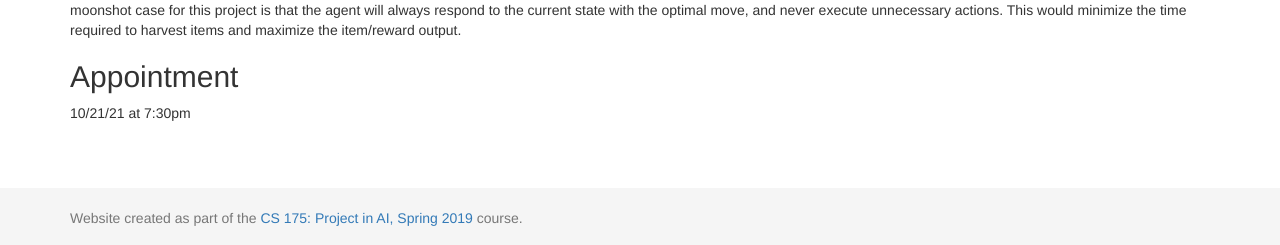
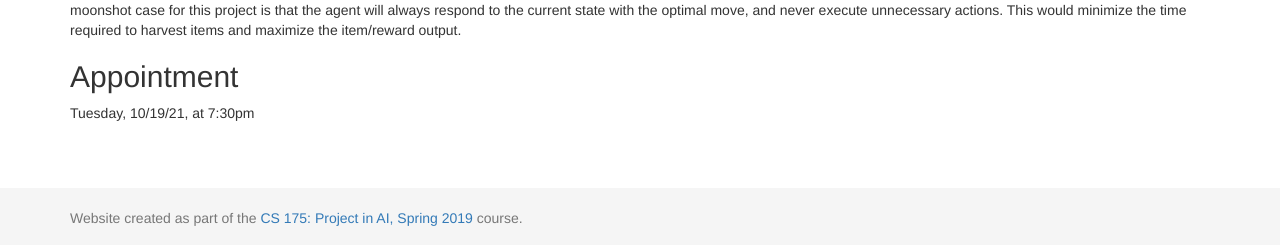
Before and after one commit to brandonmeyer/BarnyardBot, a Jekyll site: the page built from docs/proposal.md, in a window 1280 px wide. Shown: the part 652-897 px from the top of the page. Built offline with Jekyll 4.4.1, drawn with Linux system fonts in a browser that asks for light colours.

Commit message:
Update proposal.md

```diff
--- a/docs/proposal.md
+++ b/docs/proposal.md
@@ -15,4 +15,4 @@ Quantitative evaluation for the project will focus on items harvested and points
 Sanity cases for qualitative evaluation will include viewing the state/action table and analyzing the values for each entry. If the algorithm is working correctly, the state/action pairs that correlate to real player behavior will reflect the expected results. For example, the entry for switching to shears when a sheep is seen should be high if shears are not currently in the hand, but low if the agent is already holding shears. In addition, the project will be evaluated for unnecessary actions that are taken before harvesting resources from an animal. The moonshot case for this project is that the agent will always respond to the current state with the optimal move, and never execute unnecessary actions. This would minimize the time required to harvest items and maximize the item/reward output.
 
 ## Appointment
-10/21/21 at 7:30pm
+Tuesday, 10/19/21, at 7:30pm
```
